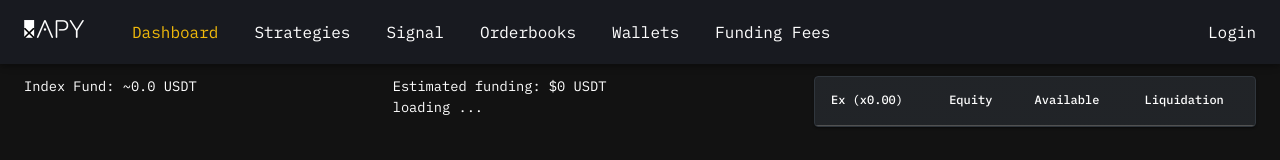
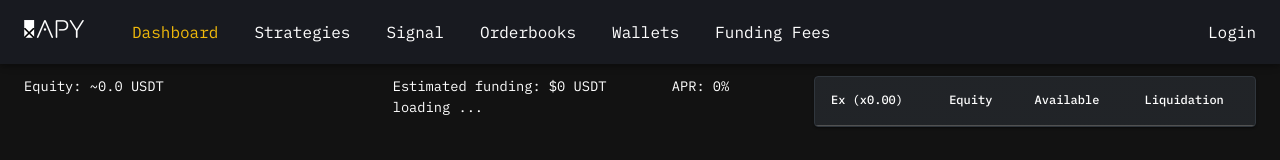
Before and after one commit to mooo-ooo/landing-page, a React (Vite) app: page /dashboard in a window 1280 px wide. Shown: the top 160 px of the page. Built offline with nearby package versions, Linux system fonts and the light colour scheme; no server answers; the HTML template or start-up script is replaced by a standard one.

Commit message:
feat: equity

```diff
--- a/src/components/EquitiesChart.tsx
+++ b/src/components/EquitiesChart.tsx
@@ -43,7 +43,7 @@ const EquitiesChart: FC<EquitiesChartProps> = ({
   return (
     <Box>
       <Typography>
-        Index Fund: ~{numeral(totalMargin).format("0,0.0")} USDT
+        Equity: ~{numeral(totalMargin).format("0,0.0")} USDT
       </Typography>
       <PieChart
         series={[
--- a/src/components/FundingFeesChart.tsx
+++ b/src/components/FundingFeesChart.tsx
@@ -3,6 +3,8 @@ import { useEffect, useState } from "react";
 import api from "../lib/axios";
 import { Typography, Box, Skeleton } from "@mui/material";
 import numeral from "numeral";
+import { useSelector } from "react-redux";
+import { selectBalances } from "../redux/balances/balancesSlice";
 import { LinePlot, MarkPlot } from "@mui/x-charts/LineChart";
 import { ChartContainer } from "@mui/x-charts/ChartContainer";
 import { ChartsXAxis } from "@mui/x-charts/ChartsXAxis";
@@ -26,6 +28,11 @@ const FundingFeesChart: FC<FundingFeesChartProps> = ({
   width,
   loadingFundingRates,
 }) => {
+  const balances = useSelector(selectBalances);
+  const totalMargin = Object.values(balances).reduce(
+    (tot, { total = 0 }) => tot + total,
+    0
+  );
   const [rewardHistory, setRewardHistory] = useState<
     { date: string; value: number }[]
   >([]);
@@ -83,9 +90,19 @@ const FundingFeesChart: FC<FundingFeesChartProps> = ({
       {loadingFundingRates ? (
         <Skeleton animation="wave" />
       ) : (
-        <Typography>
-          Estimated funding: ${numeral(estimatedFundingFee).format("0,0")} USDT
-        </Typography>
+        <Box display="flex" justifyContent="space-between">
+          <Typography>
+            Estimated funding: ${numeral(estimatedFundingFee).format("0,0")}{" "}
+            USDT
+          </Typography>
+          <Typography>
+            APR:{" "}
+            {numeral(
+              (estimatedFundingFee / totalMargin) * 3 * 365 * 100
+            ).format("0,0")}
+            %
+          </Typography>
+        </Box>
       )}
       {rewardHistory.length ? (
         <ChartContainer
--- a/src/components/PositionsTable/index.tsx
+++ b/src/components/PositionsTable/index.tsx
@@ -568,7 +568,7 @@ function Positions({
                                 360 *
                                 3) /
                                 2
-                            ).format("0,0")}
+                            ).format("0,0.[0]")}
                             %
                           </Typography>
                         )}
```
